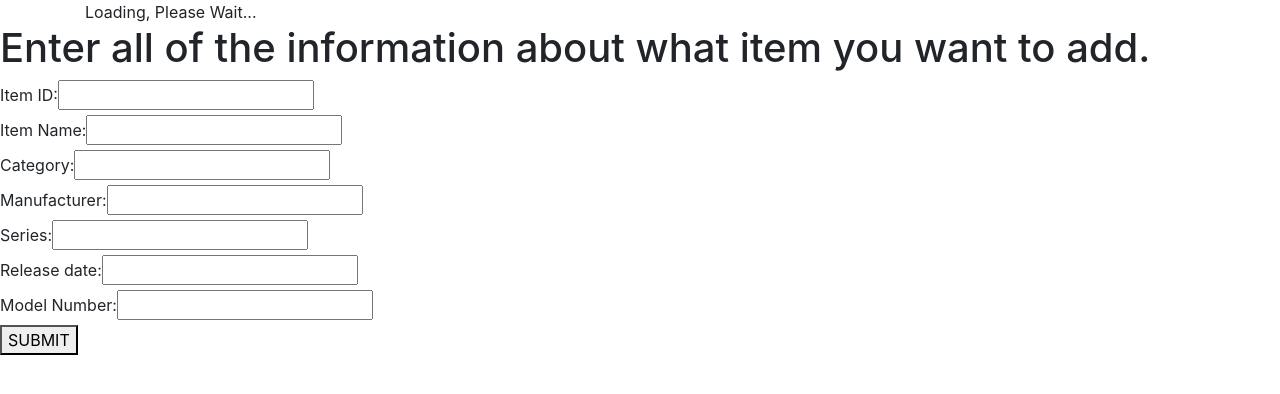
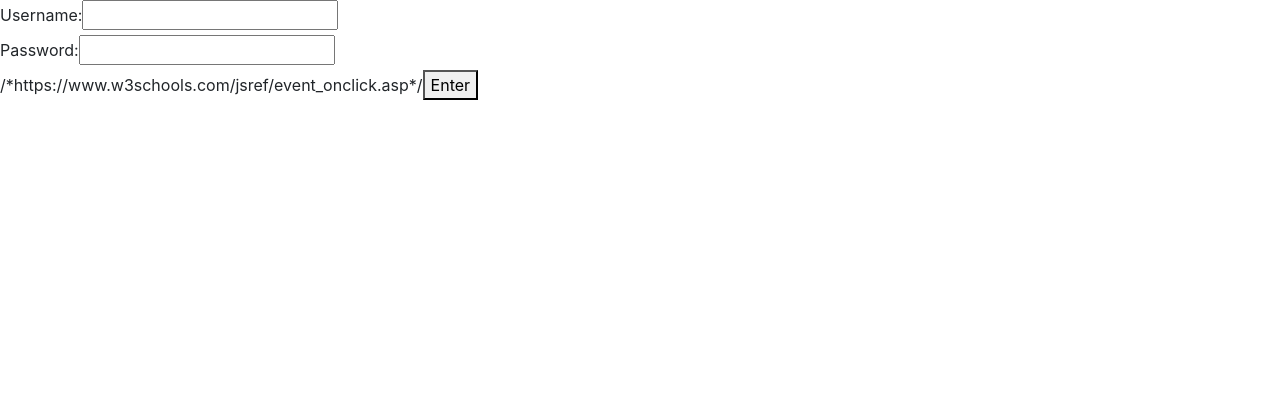
Before and after one commit to Jogira/CMSC-508-Tech-Parts-AWS-Database, a React (Create React App) app in the folder Phase 2/web-app/: page /update in a window 1280 px wide. Shown: the top 394 px of the page. Built offline with nearby package versions, Linux system fonts and the light colour scheme; no server answers.

Commit message:
Almost have basic login working

```diff
--- a/Phase 2/web-app/src/App.js
+++ b/Phase 2/web-app/src/App.js
@@ -5,7 +5,7 @@ import { BrowserRouter as Router, Route} from "react-router-dom";
 import Update from './Update';
 import React, {useState, useEffect} from "react";
 import Axios from 'axios'
-
+import UserStore from "./UserStore.js";
 
 
 
@@ -34,6 +34,23 @@ const submitItem = () =>
   });
 };
 
+async function login() {
+  var a = document.getElementById("userBox").value;
+  var b = document.getElementById("passBox").value;
+  if(a === "1234" && b === "1234") {
+    alert("LOGGED IN")
+    UserStore.username = a;
+    UserStore.password = b;
+    UserStore.isLoggedIn = true;
+  } else {
+    alert("FAILURE")
+    UserStore.username = '';
+    UserStore.password = '';
+    UserStore.isLoggedIn = false;
+  }
+}
+
+if(UserStore.isLoggedIn) {
   return (
     <Router>
       <div>
@@ -85,6 +102,18 @@ const submitItem = () =>
       </div>
     </Router>
   );
+} else {
+  return(
+  /*https://www.w3schools.com/tags/tag_input.asp*/
+  <form>
+  <label for="user">Username:</label>
+  <input type="text" id="userBox" name="user"/><br></br>
+  <label for="pass">Password:</label>
+  <input type="text" id="passBox" name="pass"/><br></br>
+  /*https://www.w3schools.com/jsref/event_onclick.asp*/
+  <button onClick={() => login()} type="button">Enter</button>
+  </form>
+)}
 }
 
 export default App;
--- a/Phase 2/web-app/src/Update.jsx
+++ b/Phase 2/web-app/src/Update.jsx
@@ -4,7 +4,22 @@ import UserStore from "./UserStore.js";
 import { observer } from 'mobx-react'
 export default class Update extends Component {
 
-async componentDidMount() {
+
+
+async login() {
+  var a = document.getElementById("userBox").value;
+  var b = document.getElementById("passBox").value;
+  if(a === "1234" && b === "1234") {
+    UserStore.username = a;
+    UserStore.password = b;
+    UserStore.isLoggedIn = true;
+  } else {
+    UserStore.username = '';
+    UserStore.password = '';
+    UserStore.isLoggedIn = false;
+  }
+}
+/*async componentDidMount() {
   try {
     let res = await fetch ('isLoggedIn', {
       method: 'post',
@@ -48,9 +63,10 @@ async componentDidMount() {
       catch (e) {
         console.log(e)
       }
-    }
+    }*/
 
     render() {
+      /*
       if(UserStore.loading) {
         return (
           <div className="app">
@@ -66,7 +82,7 @@ async componentDidMount() {
             <div className="container">
             Welcome {UserStore.username}
             <submitButton text={'Log out'}
-            disabled={false}
+            disabled={this.props.disabled}
              onClick={() => this.logout()}
             />
             </div>
@@ -74,13 +90,23 @@ async componentDidMount() {
           );
         }
 
-      if(!UserStore.isLoggedIn) {
+      else {
         return (
           <div className="app">
           <div className="container">
+          <div className = "inputField">
+            <input
+            className = 'input'
+            type={this.props.type}
+            placeholder={this.props.placeholder}
+            value={this.props.value}
+            onChange={ (e) => this.props.onChange(e.target.value)}
+            />
+        </div>
+
           Welcome {UserStore.username}
-          <div className="submitButton"> </div> <submitButton text={'Log out'}
-          disabled={false}
+          <div className="submitButton"> </div> <button text={'Log In'}
+          disabled={this.props.disabled}
            onClick={() => this.logout()}
           />
           </div>
@@ -96,8 +122,9 @@ async componentDidMount() {
         </div>
         </div>
         </div>
-    )
-      if(0===1) {
+    )*/
+    UserStore.isLoggedIn = false;
+if(UserStore.isLoggedIn) {
         return (
             <div>
                 <div>
@@ -111,7 +138,6 @@ async componentDidMount() {
                         </div>
                     </nav>
                 </div>
-
 
                 <div class="main-container">
                     <div class="options-container">
@@ -145,5 +171,17 @@ async componentDidMount() {
             </div>
         )
     }
+    else {
+      return(
+      /*https://www.w3schools.com/tags/tag_input.asp*/
+      <form>
+      <label for="user">Username:</label>
+      <input type="text" id="userBox" name="user"/><br></br>
+      <label for="pass">Password:</label>
+      <input type="text" id="passBox" name="pass"/><br></br>
+      /*https://www.w3schools.com/jsref/event_onclick.asp*/
+      <button onclick='login()'>Enter</button>
+      </form>
+    )}
 }
 }
--- a/Phase 2/web-app/src/UserStore.js
+++ b/Phase 2/web-app/src/UserStore.js
@@ -4,9 +4,9 @@ class UserStore {
   constructor() {
     extendObservable(this, {
 
-      loading:true,
+      username:'',
       isLoggedIn: false,
-      username: ''
+      password: ''
 
     })
   }
```
